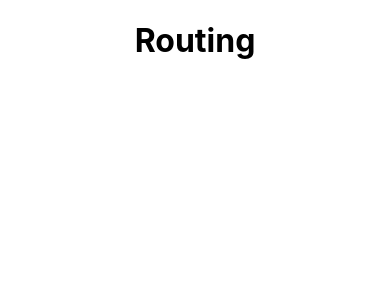
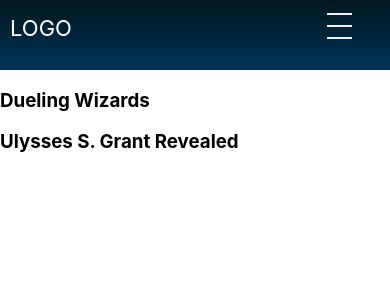
Before and after one commit to ScottIsebrand/isebrandreact, a React (Create React App) app: page /portfolio in a window 390 px wide. Shown: the top 300 px of the page. Built offline with nearby package versions, Linux system fonts and the light colour scheme.

Commit message:
Styled nav bar

```diff
--- a/package.json
+++ b/package.json
@@ -8,6 +8,7 @@
     "@testing-library/user-event": "^13.5.0",
     "react": "^18.2.0",
     "react-dom": "^18.2.0",
+    "react-router-dom": "^6.9.0",
     "react-scripts": "5.0.1",
     "web-vitals": "^2.1.4"
   },
--- a/src/App.css
+++ b/src/App.css
@@ -1,15 +1,99 @@
 .App {
-  text-align: center;
 }
 
-.App-logo {
-  height: 40vmin;
-  pointer-events: none;
+.navbar {
+  height: 70px;
+  width: 100%;
+  background: linear-gradient(180deg, #00171f 0, #003459);
+  position: relative;
 }
 
-@media (prefers-reduced-motion: no-preference) {
+.navbar > .nav-header {
+  display: inline;
+}
+
+.navbar > .nav-header > .nav-title {
+  display: inline-block;
+  font-size: 22px;
+  color: #fff;
+  padding: 15px 10px 10px 10px;
+}
+
+.navbar > .nav-btn {
+  display: none;
+}
+
+.navbar > .nav-links {
+  display: inline;
+  float: right;
+  font-size: 18px;
+}
+
+.navbar > .nav-links > .navlink {
+  display: inline-block;
+  padding: 25px 10px 13px 10px;
+  text-decoration: none;
+  color: #efefef;
+}
+
+.navbar > .nav-links > a:hover {
+  background-color: rgba(0, 0, 0, 0.3);
+}
+
+@media (max-width: 600px) {
   .App-logo {
     animation: App-logo-spin infinite 20s linear;
+  }
+}
+
+.navbar > #nav-check {
+  display: none;
+}
+
+@media (max-width: 600px) {
+  .navbar > .nav-btn {
+    display: inline-block;
+    position: absolute;
+    right: 0px;
+    top: 0px;
+  }
+  .navbar > .nav-btn > label {
+    display: inline-block;
+    width: 50px;
+    height: 50px;
+    padding: 13px;
+  }
+  .navbar > .nav-btn > label:hover,
+  .navbar #nav-check:checked ~ .nav-btn > label {
+    background-color: rgba(0, 0, 0, 0.3);
+  }
+  .navbar > .nav-btn > label > span {
+    display: block;
+    width: 25px;
+    height: 10px;
+    border-top: 2px solid #eee;
+  }
+  .navbar > .nav-links {
+    position: absolute;
+    display: block;
+    width: 100%;
+    background-color: #333;
+    height: 0px;
+    transition: all 0.3s ease-in;
+    overflow-y: hidden;
+    top: 50px;
+    left: 0px;
+  }
+  .navbar > .nav-links > a {
+    display: block;
+    width: 100%;
+  }
+  .navbar > #nav-check:not(:checked) ~ .nav-links {
+    height: 0px;
+  }
+  .navbar > #nav-check:checked ~ .nav-links {
+    height: calc(100vh - 50px);
+    overflow-y: auto;
   }
 }
 
--- a/src/App.js
+++ b/src/App.js
@@ -1,9 +1,21 @@
+import { Routes, Route } from 'react-router-dom';
+import Navbar from './components/Navbar';
+import Home from './pages/Home';
+import Portfolio from './pages/Portfolio';
+import About from './pages/About';
 import './App.css';
 
 function App() {
   return (
     <div className="App">
-      <h1>Routing</h1>
+      <Navbar />
+      <Routes>
+        <Route path="/" element={<Home />} />
+
+        <Route path="/portfolio" element={<Portfolio />} />
+
+        <Route path="/about" element={<About />} />
+      </Routes>
     </div>
   );
 }
--- a/src/components/Navbar.js
+++ b/src/components/Navbar.js
@@ -0,0 +1,36 @@
+import React from 'react';
+import { Link } from 'react-router-dom';
+
+function Navbar() {
+  return (
+    <div className="navbar">
+      <input type="checkbox" id="nav-check" />
+      <div className="nav-header">
+        <div className="nav-title">LOGO</div>
+      </div>
+      <div className="nav-btn">
+        <label htmlFor="nav-check">
+          <span></span>
+          <span></span>
+          <span></span>
+        </label>
+      </div>
+
+      <div className="nav-links">
+        <Link className="navlink" to="/">
+          Home
+        </Link>
+
+        <Link className="navlink" to="/portfolio">
+          Portfolio
+        </Link>
+
+        <Link className="navlink" to="/about">
+          About
+        </Link>
+      </div>
+    </div>
+  );
+}
+
+export default Navbar;
--- a/src/index.js
+++ b/src/index.js
@@ -3,11 +3,14 @@ import ReactDOM from 'react-dom/client';
 import './index.css';
 import App from './App';
 import reportWebVitals from './reportWebVitals';
+import { BrowserRouter as Router } from 'react-router-dom';
 
 const root = ReactDOM.createRoot(document.getElementById('root'));
 root.render(
   <React.StrictMode>
-    <App />
+    <Router>
+      <App />
+    </Router>
   </React.StrictMode>
 );
 
--- a/src/pages/About.js
+++ b/src/pages/About.js
@@ -0,0 +1,27 @@
+function About() {
+  return (
+    <>
+      <div>
+        <h1>About</h1>
+      </div>
+    </>
+  );
+}
+
+export default About;
+
+// let today = new Date();
+// let month = String(today.getMonth() + 1).padStart(2,'0');
+// let day = String(today.getDate()).padStart(2,'0');
+// let url = `https://api.wikimedia.org/feed/v1/wikipedia/en/onthisday/all/${month}/${day}`;
+
+// let response = await fetch( url,
+//     {
+//         headers: {
+//             'Authorization': 'Bearer YOUR_ACCESS_TOKEN',
+//             'Api-User-Agent': 'YOUR_APP_NAME (YOUR_EMAIL_OR_CONTACT_PAGE)'
+//         }
+//     }
+// );
+// response.json()
+//     .then(console.log).catch(console.error);
--- a/src/pages/Home.js
+++ b/src/pages/Home.js
@@ -0,0 +1,9 @@
+function Home() {
+  return (
+    <div>
+      <h1>Scott Isebrand</h1>
+    </div>
+  );
+}
+
+export default Home;
--- a/src/pages/Portfolio.js
+++ b/src/pages/Portfolio.js
@@ -0,0 +1,14 @@
+function Portfolio(params) {
+  return (
+    <>
+      <div>
+        <h3>Dueling Wizards</h3>
+      </div>
+      <div>
+        <h3>Ulysses S. Grant Revealed</h3>
+      </div>
+    </>
+  );
+}
+
+export default Portfolio;
```
Also changed, not shown: 2 other files (tests, documents, lock files or other folders).
